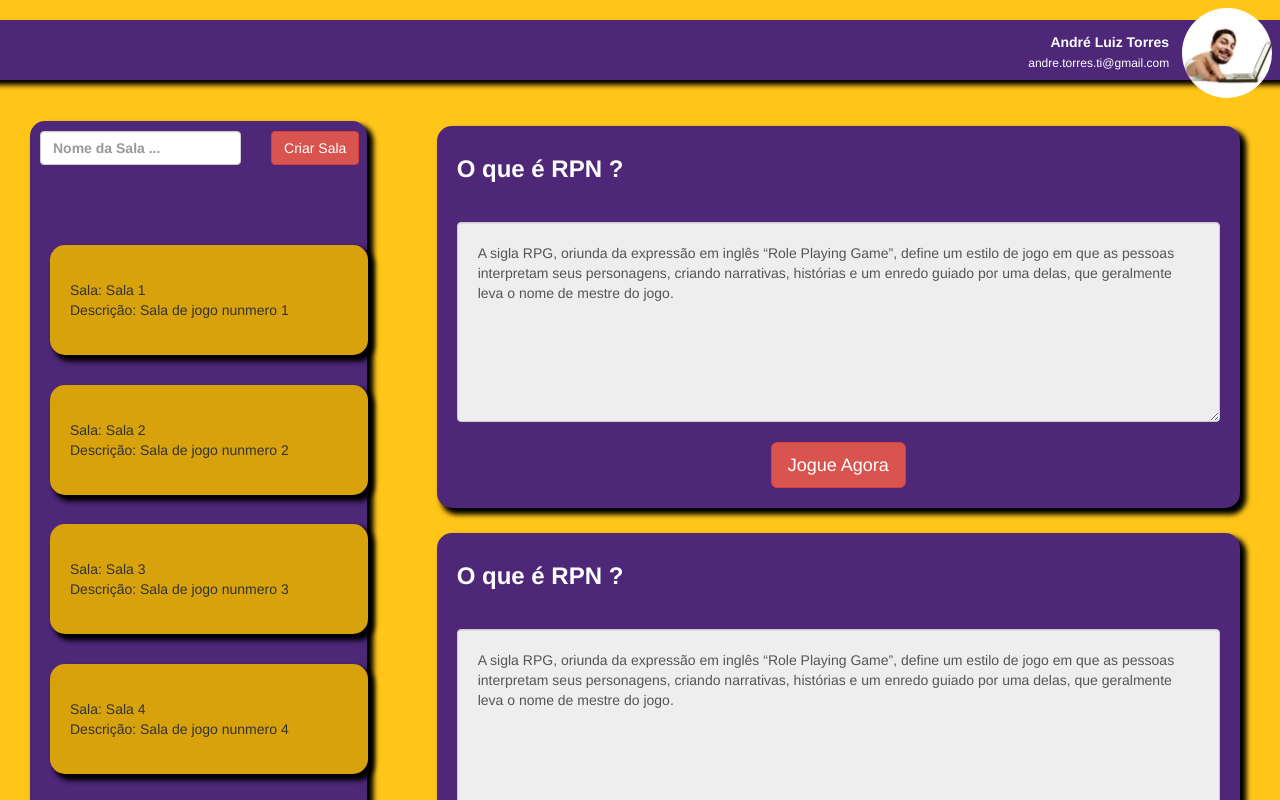
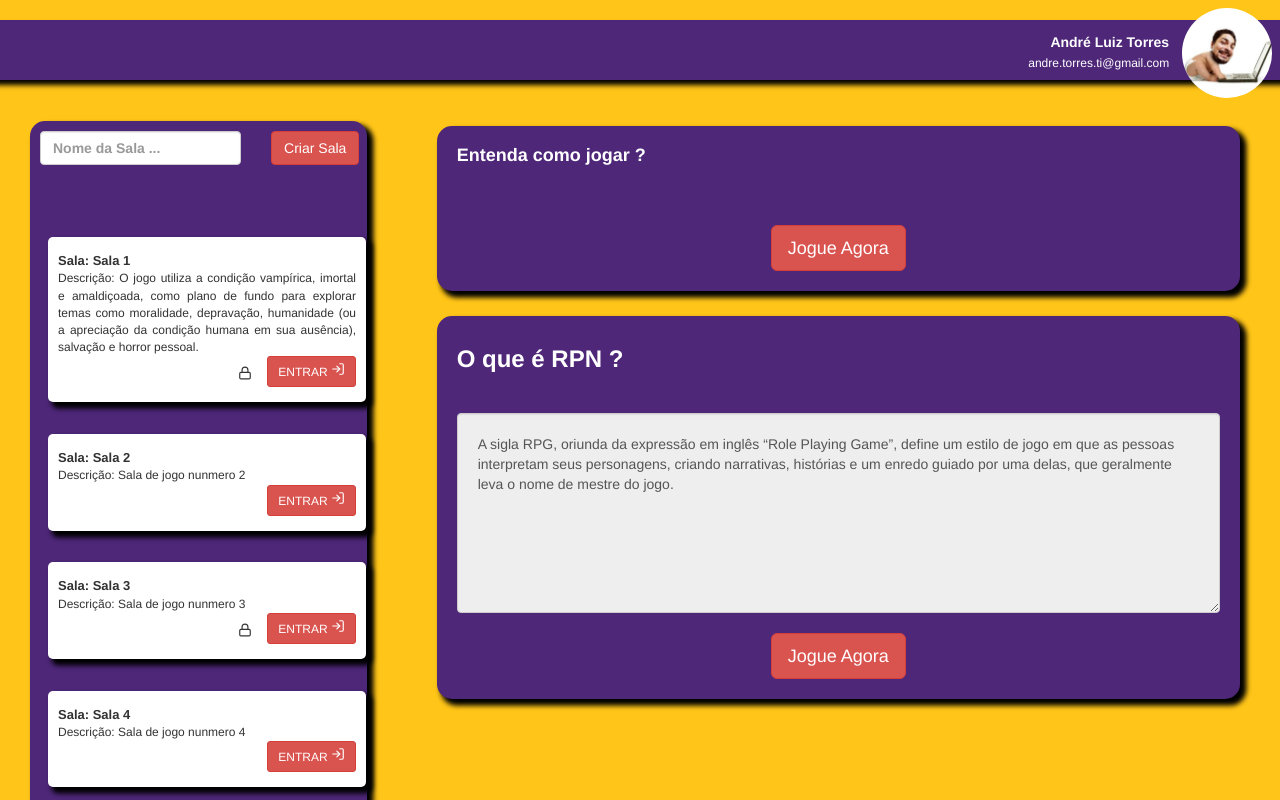
Before and after one commit to andreluiztorres/PIRPN, a React (Create React App) app in the folder rpn_pi/: page /Hall in a window 1280 px wide. Shown: the top 800 px of the page. Built offline with nearby package versions, Linux system fonts and the light colour scheme.

Commit message:
Ajuste Video Youtube

```diff
--- a/package.json
+++ b/package.json
@@ -1,5 +1,7 @@
 {
   "dependencies": {
     "react-avatar": "^3.10.0"
-  }
+
+  },
+  "private": true
 }
--- a/rpn_pi/package.json
+++ b/rpn_pi/package.json
@@ -13,6 +13,7 @@
     "react-feather": "^2.0.9",
     "react-router-dom": "^5.3.0",
     "react-scripts": "4.0.3",
+    "react-youtube": "^7.13.1",
     "reactstrap": "^8.10.0",
     "web-vitals": "^1.0.1"
   },
--- a/rpn_pi/src/App.css
+++ b/rpn_pi/src/App.css
@@ -26,11 +26,12 @@ box-shadow: 5px 5px 5px 1.5px "#000";
 .CardLista {
 
   margin-right: 40px;
-  background-color: #d8a20d;
-  border-radius: 15px;
+  background-color: #ffffff;
+  border-radius: 5px;
   box-shadow: 5px 5px 5px 1.5px #000;
   margin-top: 10%;
-  padding: 3.5rem;
+  padding: 1.5rem;
+  margin-left: 8px;
   width: 31.8rem;
 
 }
--- a/rpn_pi/src/pages/hall/index.js
+++ b/rpn_pi/src/pages/hall/index.js
@@ -2,8 +2,9 @@ import React from "react";
 import { Link } from "react-router-dom";
 import {Card, Row, Col, Input, Button, CardBody, CardHeader, Label} from 'reactstrap'
 import FotoTeste from '../../assets/images/FotoTeste.jpg'
-import { Search } from 'react-feather';
+import { Search, LogIn, Lock } from 'react-feather';
 import Avatar from 'react-avatar';
+import YouTube from 'react-youtube';
 
 
 const Hall = () => {
@@ -12,37 +13,42 @@ const Hall = () => {
         {
         Id: 1,
         Nome: 'Sala 1',
-        Descricao: "Sala de jogo nunmero 1",
+        Descricao: "O jogo utiliza a condição vampírica, imortal e amaldiçoada, como plano de fundo para explorar temas como moralidade, depravação, humanidade (ou a apreciação da condição humana em sua ausência), salvação e horror pessoal.",
         },
 
         {
         Id: 2,
         Nome:' Sala 2',
         Descricao: "Sala de jogo nunmero 2",
+        Privado: true,
         },
 
         {
         Id: 3,
         Nome: 'Sala 3',
         Descricao: "Sala de jogo nunmero 3",
+        Privado: false,
         },
 
         {
         Id: 4,
         Nome: 'Sala 4',
         Descricao: 'Sala de jogo nunmero 4',
+        Privado: true,
         },
 
         {
         Id: 5,
         Nome: 'Sala 5',
         Descricao: "Sala de jogo nunmero 5",
+        Privado: true,
         },
 
         {
         Id: 6,
         Nome: 'Sala 6',
         Descricao: "Sala de jogo nunmero 6",
+        Privado: false,
         }
     ]
 
@@ -53,12 +59,23 @@ const Hall = () => {
         <CardBody>
             <Row>
                 <Col>
+                <div style={{marginLeft: "10px", fontWeight: '700', fontSize: '13px'}}>
                 Sala: {f.Nome}
+                </div>
                 </Col>
             </Row>
             <Row>
                 <Col>
+                <div style={{marginLeft: "10px",marginRight: "10px", fontSize: '12px', textAlign: 'justify'}}>
                 Descrição: {f.Descricao}
+                </div>
+                </Col>
+            </Row>
+            <Row>
+                <Col>
+                <div style={{display: 'flex',justifyContent: 'end', marginLeft: "10px",marginRight: "10px", fontSize: '12px', textAlign: 'justify'}}>
+                <Lock hidden={f.Privado != true ? '' : 'hidden'} size='14px' style={{marginRight: '15px', marginTop: '10px'}} /><Button color='danger' size='sm'>ENTRAR <LogIn size="14px" /></Button>
+                </div>
                 </Col>
             </Row>
         </CardBody>
@@ -102,23 +119,15 @@ const Hall = () => {
                 </Row>
             </CardHeader>
 
-            <CardBody style={{padding: '20px'}} ><br />
+            <CardBody style={{padding: '10px'}} ><br />
             {listaItens}
             </CardBody>
         </Card>
     </Col>
     <Col sm='8' >
         <Card className='Card' style={{ marginTop: '45px'}}>
-            <CardHeader style={{color: '#fff', fontWeight: 'bold', padding: '10px', marginLeft: '10px'}}><h3><strong> O que é RPN ? </strong></h3></CardHeader>
-            <CardBody style={{padding: '20px'}} ><Input
-            name='textoInicial'
-            id='textoInicial'
-            type='textarea'
-            value='A sigla RPG, oriunda da expressão em inglês “Role Playing Game”, define um estilo de jogo em que as pessoas interpretam seus personagens, criando narrativas, histórias e um enredo guiado por uma delas, que geralmente leva o nome de mestre do jogo.'
-            style={{padding: '20px', height: "200px"}}
-            disabled
-            >
-            </Input><br />
+            <CardHeader style={{color: '#fff', fontWeight: 'bold', padding: '10px', marginLeft: '10px'}}><h4><strong> Entenda como jogar ? </strong></h4></CardHeader>
+            <CardBody style={{padding: '20px'}} ><YouTube></YouTube><br />
             <div style={{display: "flex", justifyContent: "center"}}><Button color='danger' size='lg'>Jogue Agora</Button></div>
             </CardBody>
         </Card>
```
Also changed, not shown: 1 other file (tests, documents, lock files or other folders).
